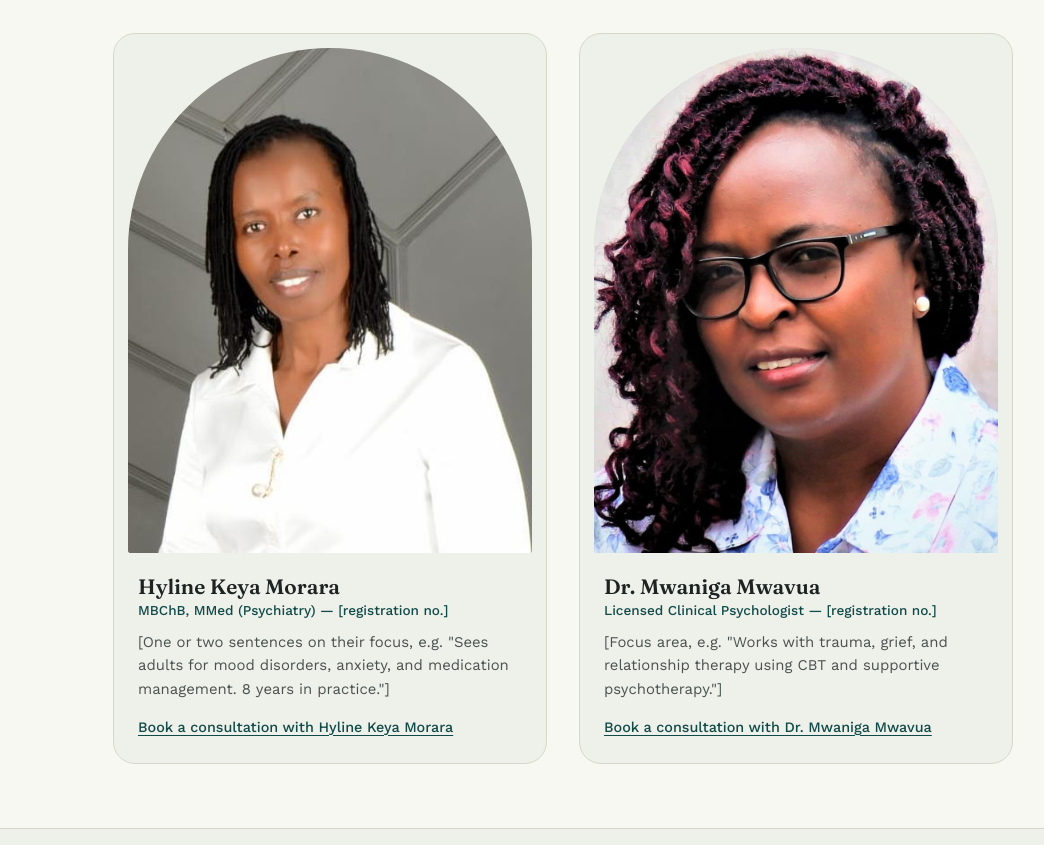
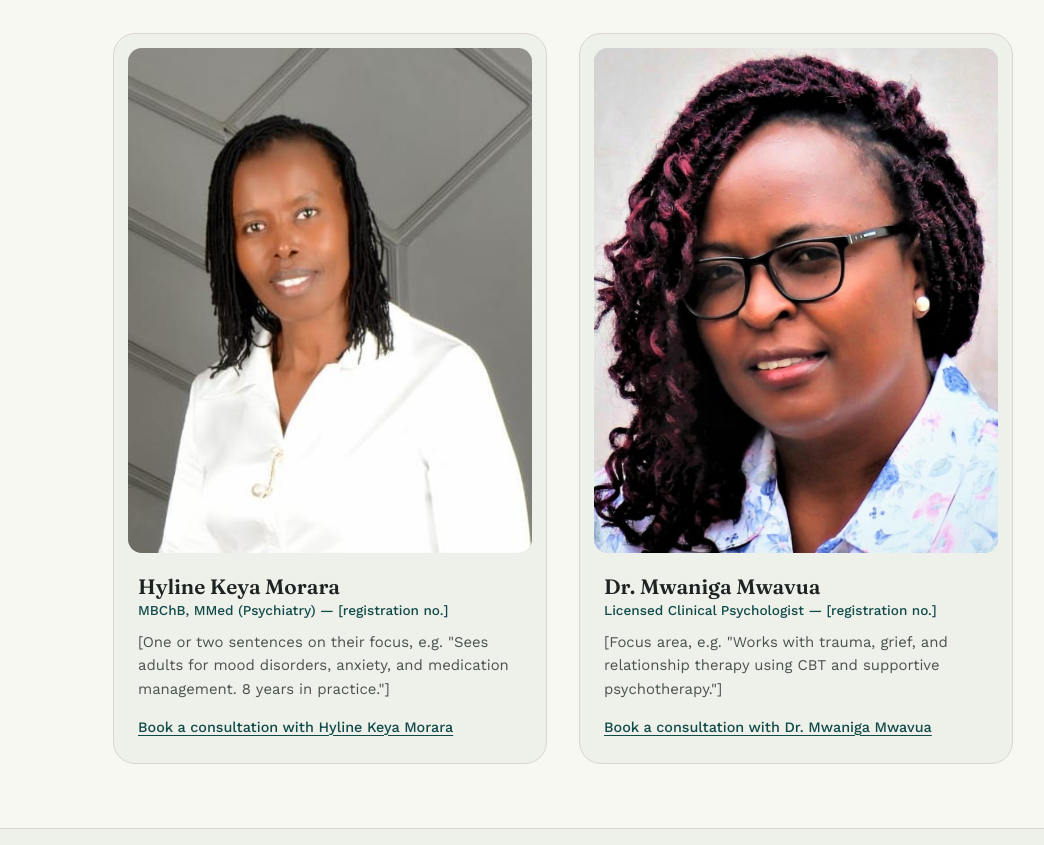
Before and after one commit to 2small/Luam-mvp-launch, a plain HTML site: page Luam/ClinicalPractice.html in a window 1280 px wide. Shown: the part 1769-2614 px from the top of the page, without its empty margins (77-1121 px from the left). Drawn offline with nearby package versions, Linux system fonts and the light colour scheme.

Commit message:
Update ClinicalPractice.html

```diff
--- a/Luam/ClinicalPractice.html
+++ b/Luam/ClinicalPractice.html
@@ -292,7 +292,7 @@
     margin:0;
     aspect-ratio:4 / 5;
     background:linear-gradient(160deg, #DCE3DA, #C3CFC0);
-    border-radius:999px 999px 14px 14px; /* arch top: calm, modern, ties to the wave motif */
+    border-radius:14px 14px 14px 14px; /* arch top: calm, modern, ties to the wave motif */
     overflow:hidden;
   }
   .provider-photo img{
```
